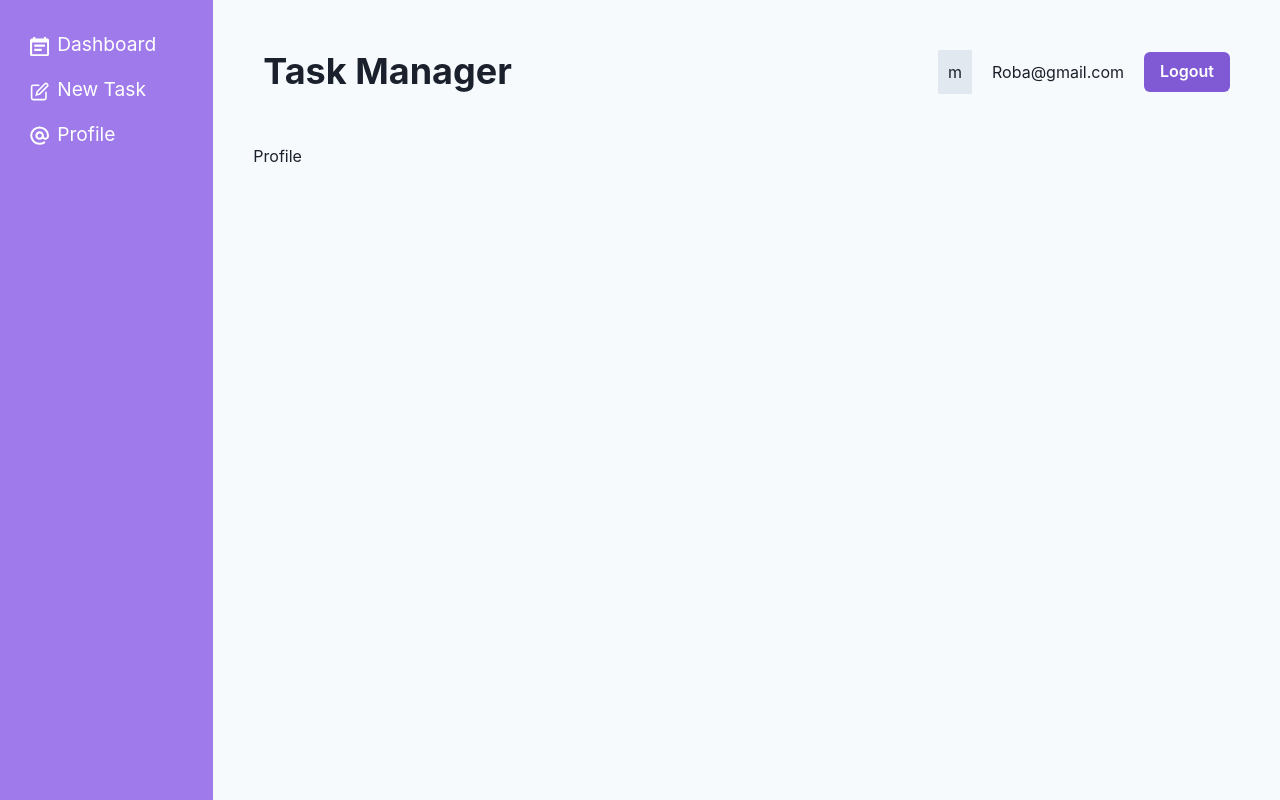
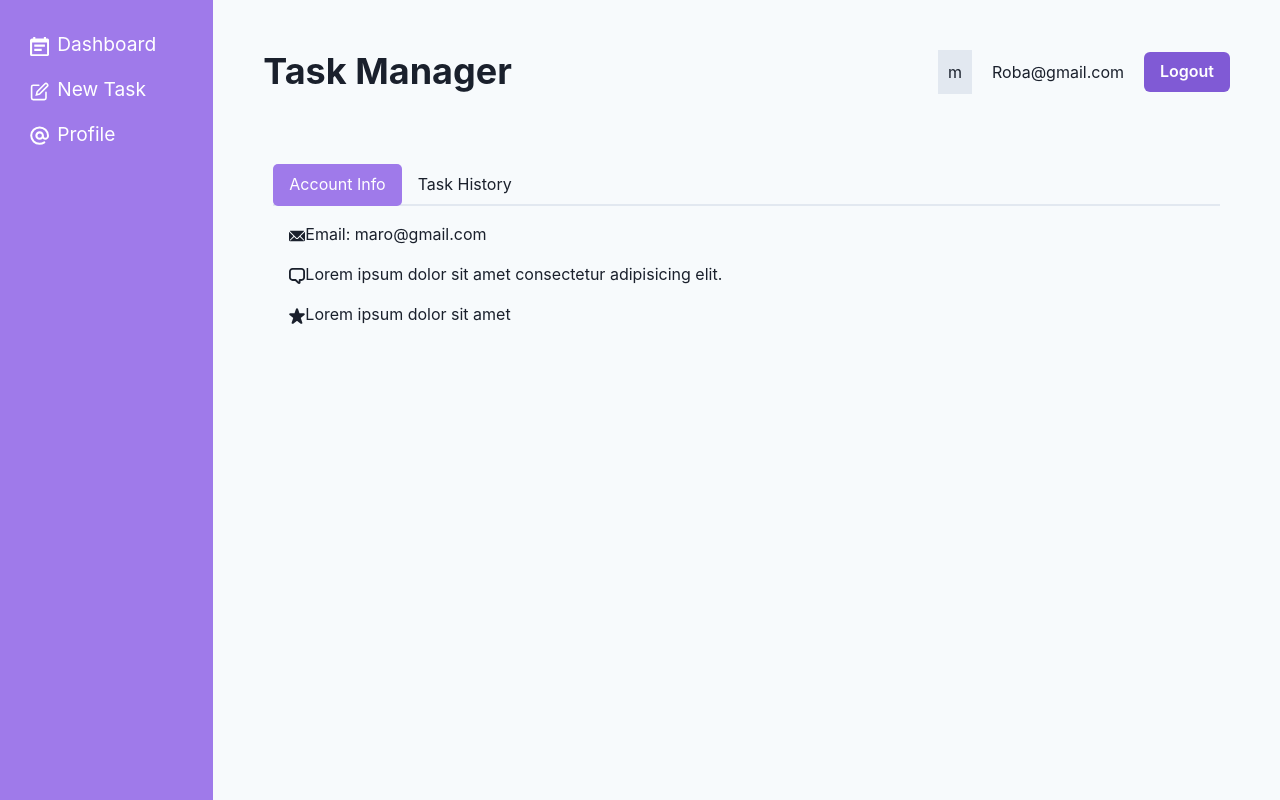
Before and after one commit to robert-devs/chakra-react, a React (Vite) app: page /profile in a window 1280 px wide. Built offline with nearby package versions, Linux system fonts and the light colour scheme.

Commit message:
adding the profile tab

```diff
--- a/src/pages/Profile.jsx
+++ b/src/pages/Profile.jsx
@@ -1,5 +1,78 @@
+import {
+  ChatIcon,
+  CheckCircleIcon,
+  EmailIcon,
+  LinkIcon,
+  StarIcon,
+  WarningIcon,
+} from '@chakra-ui/icons'
+import {
+  List,
+  ListItem,
+  Tab,
+  TabList,
+  TabPanel,
+  TabPanels,
+  Tabs,
+} from '@chakra-ui/react'
+
 export default function Profile() {
   return (
-    <div>Profile</div>
+    <Tabs mt="40px" p="20px" colorScheme="purple">
+      <TabList>
+        <Tab
+          _selected={{ color: 'white', bg: 'purple.400', borderRadius: '5px' }}
+        >
+          Account Info
+        </Tab>
+        <Tab
+          _selected={{ color: 'white', bg: 'purple.400', borderRadius: '5px' }}
+        >
+          Task History
+        </Tab>
+      </TabList>
+      <TabPanels>
+        <TabPanel>
+          <List spacing={4}>
+            <ListItem>
+              <LinkIcon as={EmailIcon} />
+              Email: maro@gmail.com
+            </ListItem>
+            <ListItem>
+              <LinkIcon as={ChatIcon} />
+              Lorem ipsum dolor sit amet consectetur adipisicing elit.
+            </ListItem>
+            <ListItem>
+              <LinkIcon as={StarIcon} />
+              Lorem ipsum dolor sit amet
+            </ListItem>
+          </List>
+        </TabPanel>
+        <TabPanel>
+          <List spacing={4}>
+            <ListItem>
+              <LinkIcon as={CheckCircleIcon} color="teal.400" />
+              Lorem ipsum dolor sit amet consectetur adipisicing elit.
+            </ListItem>
+            <ListItem>
+              <LinkIcon as={CheckCircleIcon} color="teal.400" />
+              Lorem ipsum dolor sit amet consectetur adipisicing elit.
+            </ListItem>
+            <ListItem>
+              <LinkIcon as={WarningIcon} color="yellow.400" />
+              Lorem ipsum dolor sit amet consectetur adipisicing elit.
+            </ListItem>
+            <ListItem>
+              <LinkIcon as={CheckCircleIcon} color="red.400" />
+              Lorem ipsum dolor sit amet consectetur adipisicing elit.
+            </ListItem>
+            <ListItem>
+              <LinkIcon as={WarningIcon} color="teal.400" />
+              Lorem ipsum dolor sit amet consectetur adipisicing elit.
+            </ListItem>
+          </List>
+        </TabPanel>
+      </TabPanels>
+    </Tabs>
   )
 }
```
